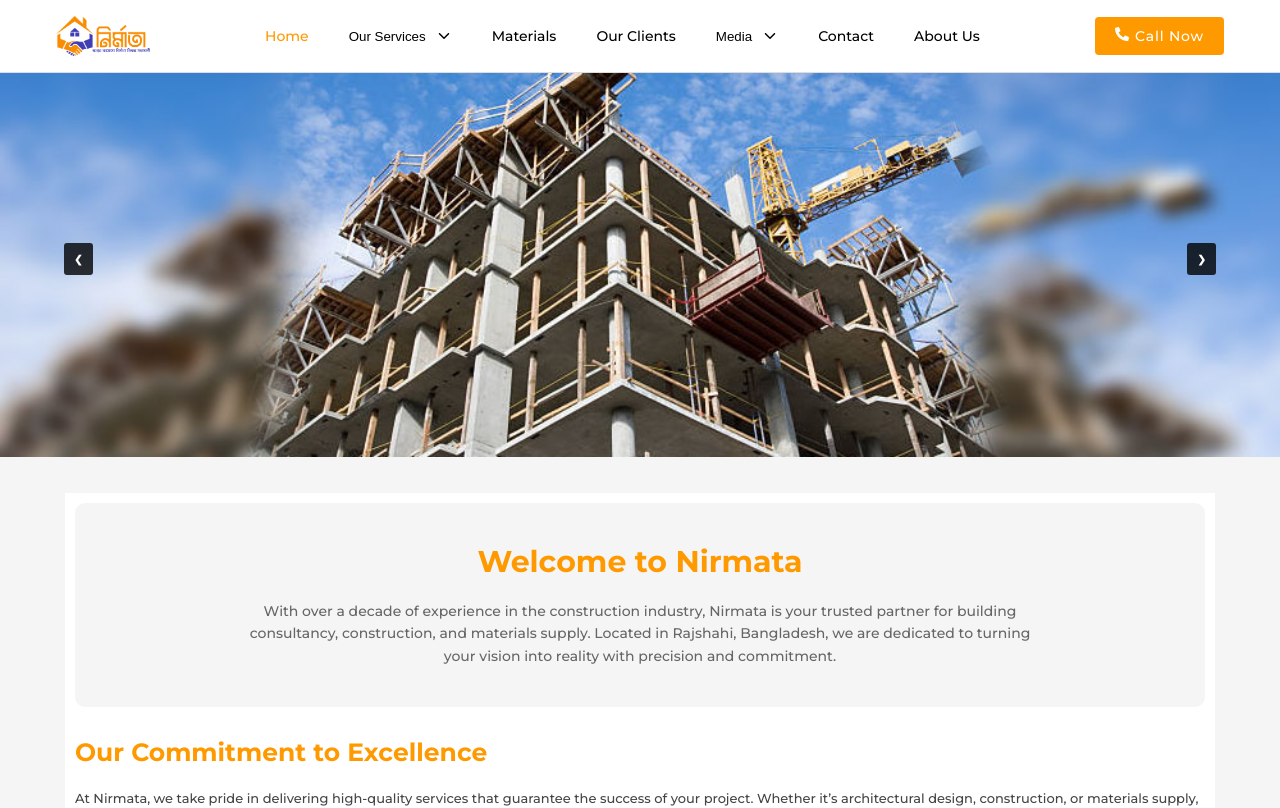
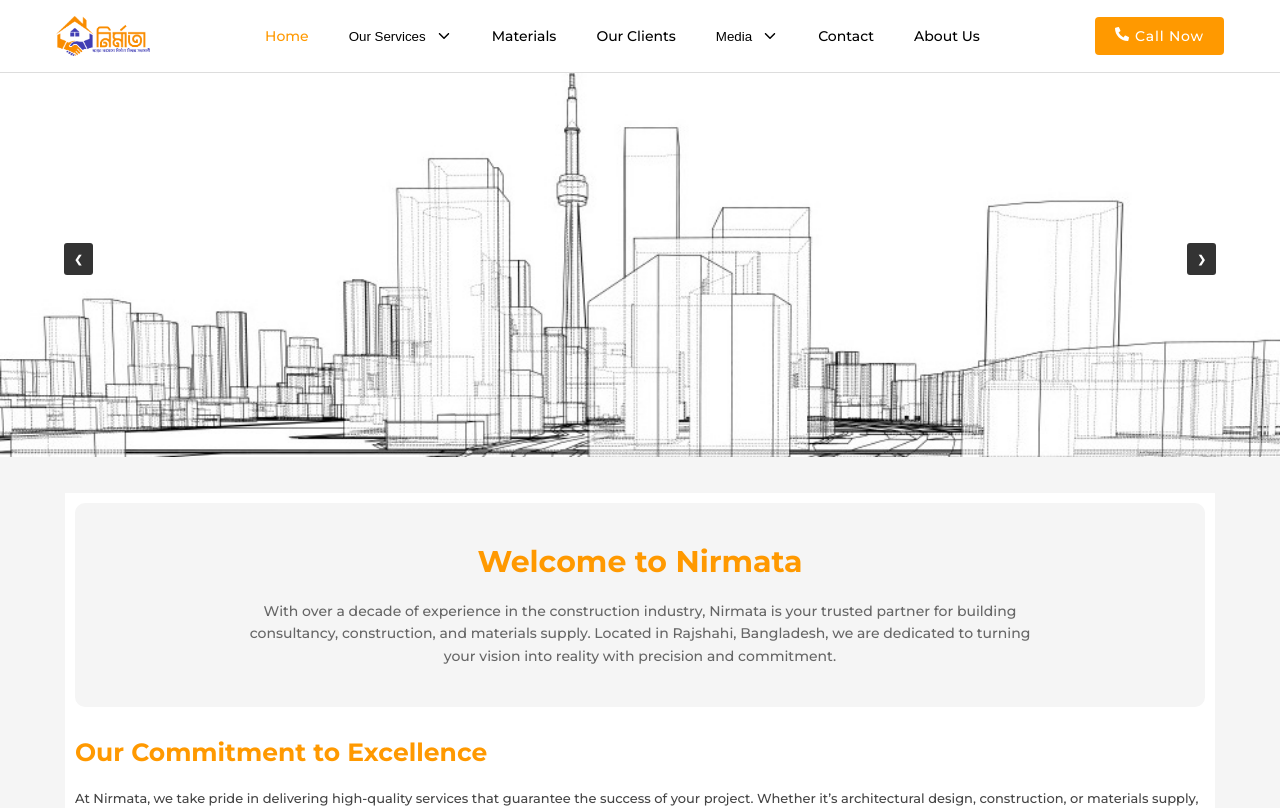
Before and after one commit to himonhimu/nirmata, a Next.js app in the folder nirmata_front/: page / in a window 1280 px wide. Shown: the top 808 px of the page. Built offline with nearby package versions, Linux system fonts and the light colour scheme.

Commit message:
Update slider.jsx

```diff
--- a/nirmata_front/src/ui/slider.jsx
+++ b/nirmata_front/src/ui/slider.jsx
@@ -4,7 +4,7 @@
 
 import { useEffect, useState } from "react";
 const images = [
-  { src: "/sliders/home_1.jpg", caption: "Caption One" },
+  // { src: "/sliders/home_1.jpg", caption: "Caption One" },
   { src: "/sliders/1.jpg", caption: "Caption One" },
   { src: "/sliders/3.jpg", caption: "Caption Three" },
   { src: "/sliders/4.jpg", caption: "Caption Four" },
```
